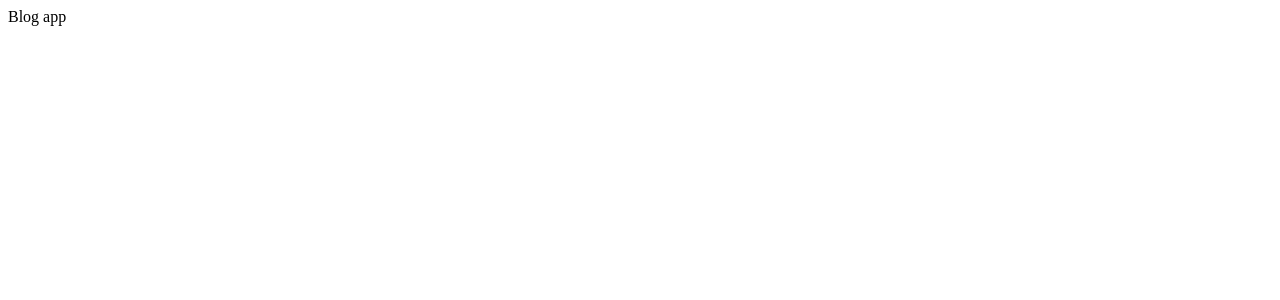
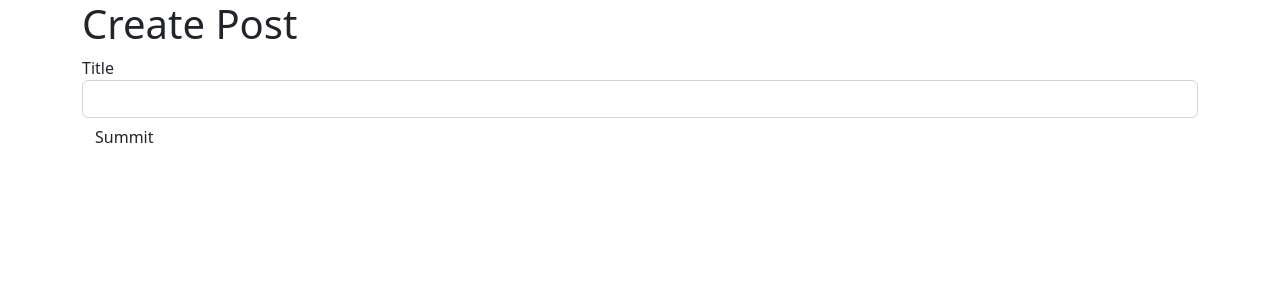
Before and after one commit to vqkhanh/microservices-blog, a React (Create React App) app in the folder blog/client/: page / in a window 1280 px wide. Shown: the top 300 px of the page. Built offline with nearby package versions, Linux system fonts and the light colour scheme.

Commit message:
21. Building Post Submission

```diff
--- a/blog/client/public/index.html
+++ b/blog/client/public/index.html
@@ -1,15 +1,15 @@
 <!DOCTYPE html>
 <html lang="en">
+
 <head>
   <meta charset="utf-8" />
   <link rel="icon" href="%PUBLIC_URL%/favicon.ico" />
   <meta name="viewport" content="width=device-width, initial-scale=1" />
   <meta name="theme-color" content="#000000" />
-    <meta
-      name="description"
-      content="Web site created using create-react-app"
-    />
+  <meta name="description" content="Web site created using create-react-app" />
   <link rel="apple-touch-icon" href="%PUBLIC_URL%/logo192.png" />
+  <link href="https://cdn.jsdelivr.net/npm/bootstrap@5.2.0/dist/css/bootstrap.min.css" rel="stylesheet"
+    integrity="sha384-gH2yIJqKdNHPEq0n4Mqa/HGKIhSkIHeL5AyhkYV8i59U5AR6csBvApHHNl/vI1Bx" crossorigin="anonymous">
   <!--
       manifest.json provides metadata used when your web app is installed on a
       user's mobile device or desktop. See https://developers.google.com/web/fundamentals/web-app-manifest/
@@ -26,6 +26,7 @@
     -->
   <title>React App</title>
 </head>
+
 <body>
   <noscript>You need to enable JavaScript to run this app.</noscript>
   <div id="root"></div>
@@ -40,4 +41,5 @@
       To create a production bundle, use `npm run build` or `yarn build`.
     -->
 </body>
+
 </html>
--- a/blog/client/src/App.js
+++ b/blog/client/src/App.js
@@ -1,7 +1,13 @@
 import React from "react";
+import PostCreate from "./PostCreate";
 
 const App = () => {
-  return <div>Blog app</div>;
+  return (
+    <div className="container">
+      <h1>Create Post</h1>
+      <PostCreate />
+    </div>
+  );
 };
 
 export default App;
--- /dev/null
+++ b/blog/client/src/PostCreate.js
@@ -0,0 +1,34 @@
+import React, { useState } from "react";
+import axios from "axios";
+
+const PostCreate = () => {
+  const [title, setTitle] = useState("");
+
+  const onSubmit = async (event) => {
+    event.preventDefault();
+
+    await axios.post("http://localhost:4000/posts", {
+      title,
+    });
+
+    setTitle("");
+  };
+
+  return (
+    <div>
+      <form onSubmit={onSubmit}>
+        <div className="form-group">
+          <label>Title</label>
+          <input
+            value={title}
+            onChange={(e) => setTitle(e.target.value)}
+            className="form-control"
+          />
+        </div>
+        <button className="btn bnt-primary">Summit</button>
+      </form>
+    </div>
+  );
+};
+
+export default PostCreate;
```
Lines whose indentation alone changed are shown as unchanged.
